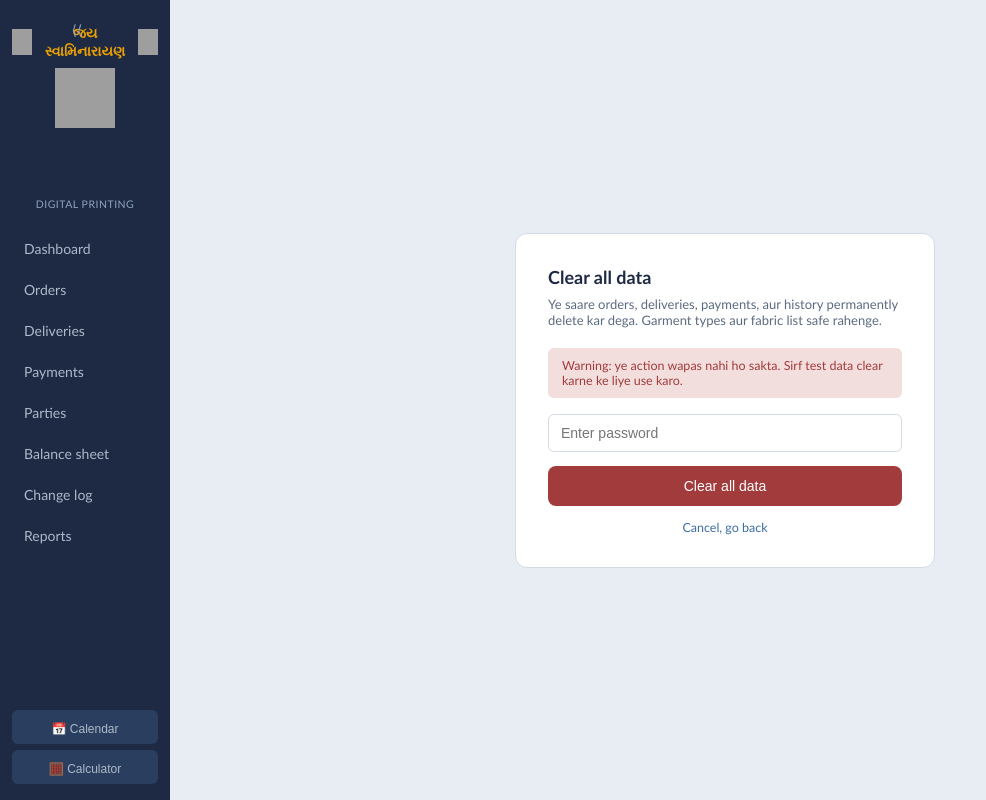
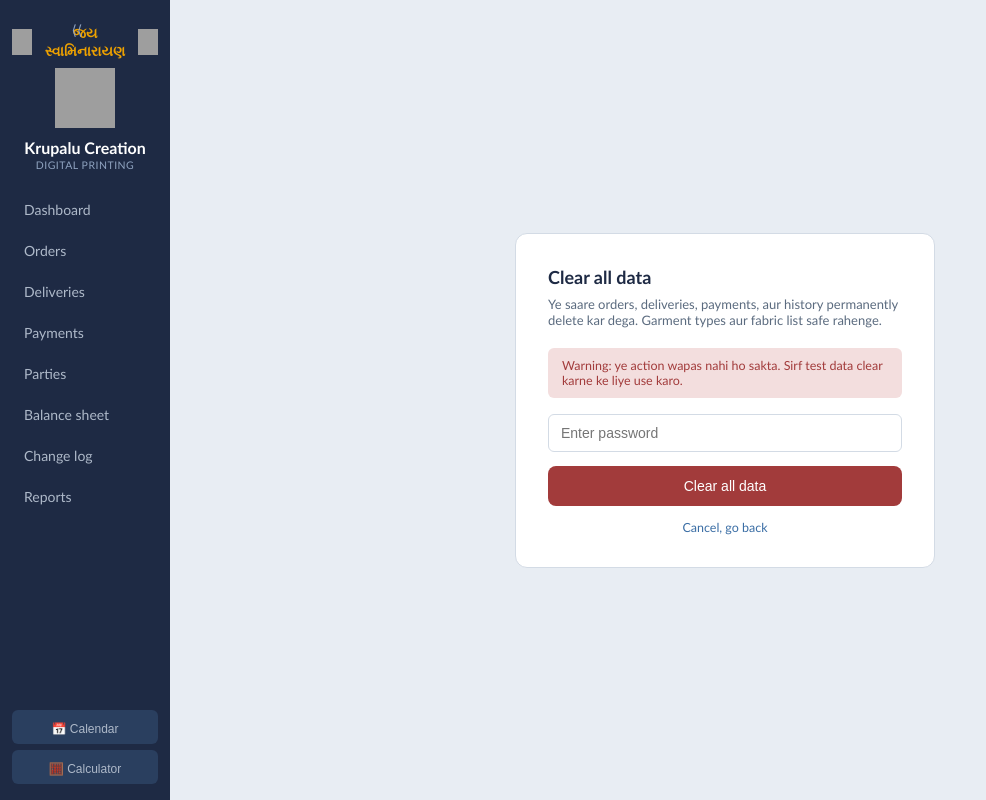
Before and after one commit to sujitpatel096/krupalu-dashboard, a Flask app: template templates/clear_data.html in a window 1280 px wide. Shown: the whole page, without its empty margins (0-986 px from the left). Run offline with Flask 3, Linux system fonts and the light colour scheme; the template is opened without the code that fills it, so the values that code supplies are empty; grey boxes are pictures that could not be loaded.

Commit message:
Fix invisible Krupalu Creation sidebar heading (missing h2 color)

```diff
--- a/templates/clear_data.html
+++ b/templates/clear_data.html
@@ -18,6 +18,7 @@
   body.sidebar-collapsed #calcBtnWrap { display: none; }
   body.sidebar-collapsed #calBtnWrap { display: none; }
   .sidebar .logo-box { display: flex; flex-direction: column; align-items: center; margin-bottom: 20px; }
+  .sidebar h2 { color: #FFFFFF; font-size: 16px; margin-bottom: 20px; }
   .sidebar .logo-box img { width: 60px; height: 60px; margin-bottom: 10px; }
   .sidebar .logo-box p.tagline { font-size: 10.5px; color: #8FA3C0; letter-spacing: 0.5px; text-transform: uppercase; margin-top: 2px; }
   .sidebar a { display: block; padding: 10px 12px; margin-bottom: 4px; border-radius: 6px; color: #AEB9C9; text-decoration: none; font-size: 14px; }
--- a/templates/delivery_confirm.html
+++ b/templates/delivery_confirm.html
@@ -18,6 +18,7 @@
   body.sidebar-collapsed #calcBtnWrap { display: none; }
   body.sidebar-collapsed #calBtnWrap { display: none; }
   .sidebar .logo-box { display: flex; flex-direction: column; align-items: center; margin-bottom: 20px; }
+  .sidebar h2 { color: #FFFFFF; font-size: 16px; margin-bottom: 20px; }
   .sidebar .logo-box img { width: 60px; height: 60px; margin-bottom: 10px; }
   .sidebar .logo-box p.tagline { font-size: 10.5px; color: #8FA3C0; letter-spacing: 0.5px; text-transform: uppercase; margin-top: 2px; }
   .sidebar a { display: block; padding: 10px 12px; margin-bottom: 4px; border-radius: 6px; color: #AEB9C9; text-decoration: none; font-size: 14px; }
--- a/templates/payment_history.html
+++ b/templates/payment_history.html
@@ -19,6 +19,7 @@
   body.sidebar-collapsed #calcBtnWrap { display: none; }
   body.sidebar-collapsed #calBtnWrap { display: none; }
   .sidebar .logo-box { display: flex; flex-direction: column; align-items: center; margin-bottom: 20px; }
+  .sidebar h2 { color: #FFFFFF; font-size: 16px; margin-bottom: 20px; }
   .sidebar .logo-box img { width: 60px; height: 60px; margin-bottom: 10px; }
   .sidebar .logo-box p.tagline { font-size: 10.5px; color: #8FA3C0; letter-spacing: 0.5px; text-transform: uppercase; margin-top: 2px; }
   .sidebar a {
--- a/templates/statement_confirm.html
+++ b/templates/statement_confirm.html
@@ -18,6 +18,7 @@
   body.sidebar-collapsed #calcBtnWrap { display: none; }
   body.sidebar-collapsed #calBtnWrap { display: none; }
   .sidebar .logo-box { display: flex; flex-direction: column; align-items: center; margin-bottom: 20px; }
+  .sidebar h2 { color: #FFFFFF; font-size: 16px; margin-bottom: 20px; }
   .sidebar .logo-box img { width: 60px; height: 60px; margin-bottom: 10px; }
   .sidebar .logo-box p.tagline { font-size: 10.5px; color: #8FA3C0; letter-spacing: 0.5px; text-transform: uppercase; margin-top: 2px; }
   .sidebar a { display: block; padding: 10px 12px; margin-bottom: 4px; border-radius: 6px; color: #AEB9C9; text-decoration: none; font-size: 14px; }
```
